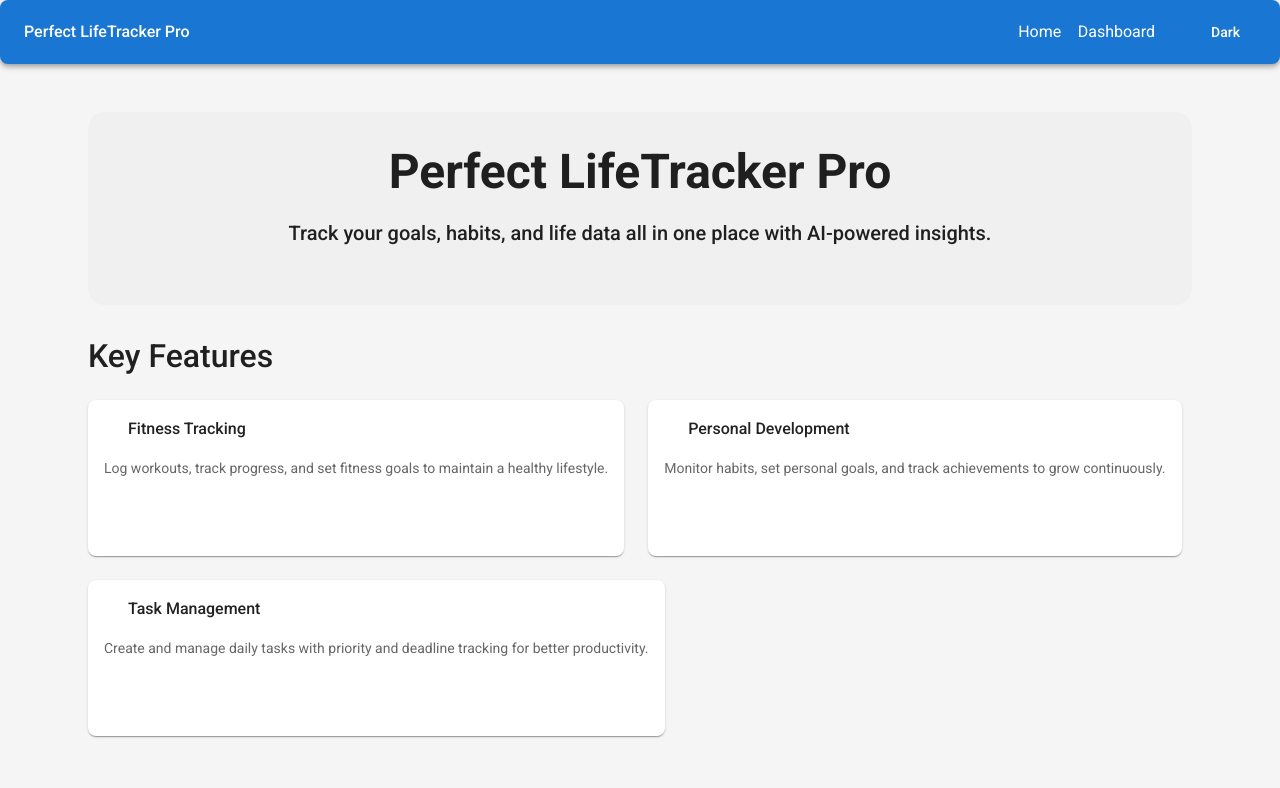
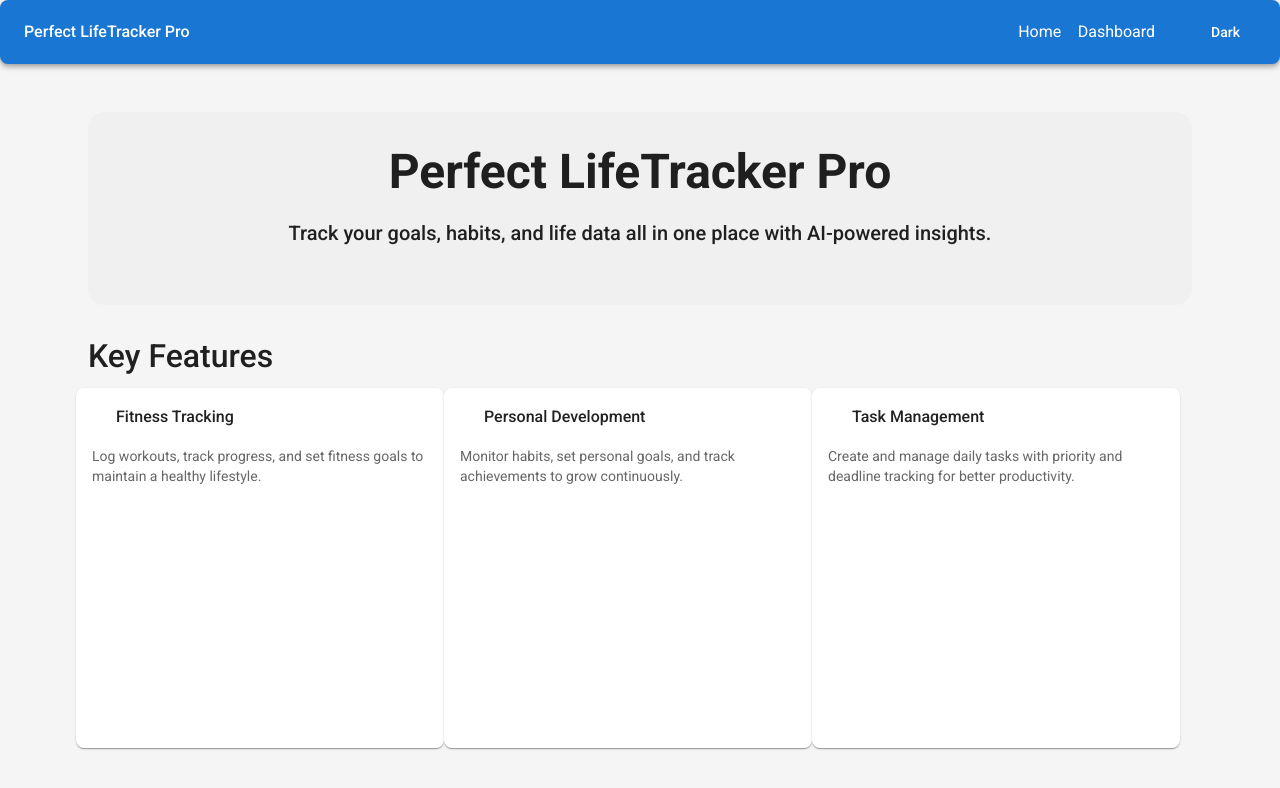
Before and after one commit to Perfectz/perfectlifetracker, a React (Create React App) app in the folder frontend/: page / in a window 1280 px wide. Shown: the top 788 px of the page. Built offline with nearby package versions, Linux system fonts and the light colour scheme; some icons are missing.

Commit message:
Fix: Revert HomePage to use custom Grid component

```diff
--- a/frontend/src/pages/HomePage.tsx
+++ b/frontend/src/pages/HomePage.tsx
@@ -9,7 +9,7 @@ import Box from '@mui/material/Box';
 import Paper from '@mui/material/Paper';
 import Card from '@mui/material/Card';
 import CardContent from '@mui/material/CardContent';
-import Grid from '@mui/material/Grid';
+import Grid from '../components/Grid';
 import FitnessCenterIcon from '@mui/icons-material/FitnessCenter';
 import PersonIcon from '@mui/icons-material/Person';
 import AssignmentIcon from '@mui/icons-material/Assignment';
@@ -96,7 +96,7 @@ const HomePage: React.FC = () => {
         <Box sx={{ flexGrow: 1, display: 'flex' }}>
           <Grid container spacing={3} sx={{ alignItems: 'stretch' }}>
             {features.map((feature, index) => (
-              <Grid xs={12} sm={6} md={4} key={index}>
+              <Grid container item xs={12} sm={6} md={4} key={index}>
                 <Card
                   elevation={1}
                   sx={{
```
